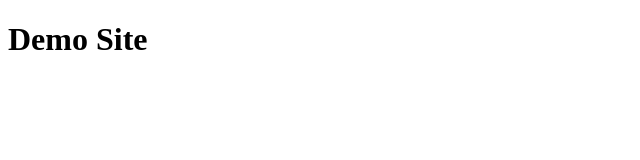
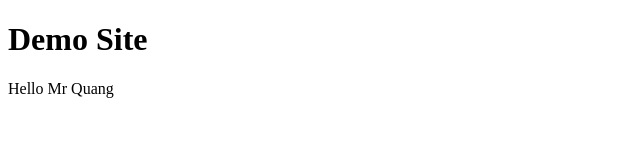
Before and after one commit to binhnv-apt/MySite, a plain HTML site: page index.html in a window 1280 px wide. Shown: the whole page, without its empty margins (0-640 px from the left). Drawn offline with Linux system fonts and the light colour scheme.

Commit message:
Update index.html
Binh Commite

```diff
--- a/index.html
+++ b/index.html
@@ -8,5 +8,6 @@
 </head>
 <body>
     <h1>Demo Site</h1>
+    <p>Hello Mr Quang</p>
 </body>
 </html>
```
